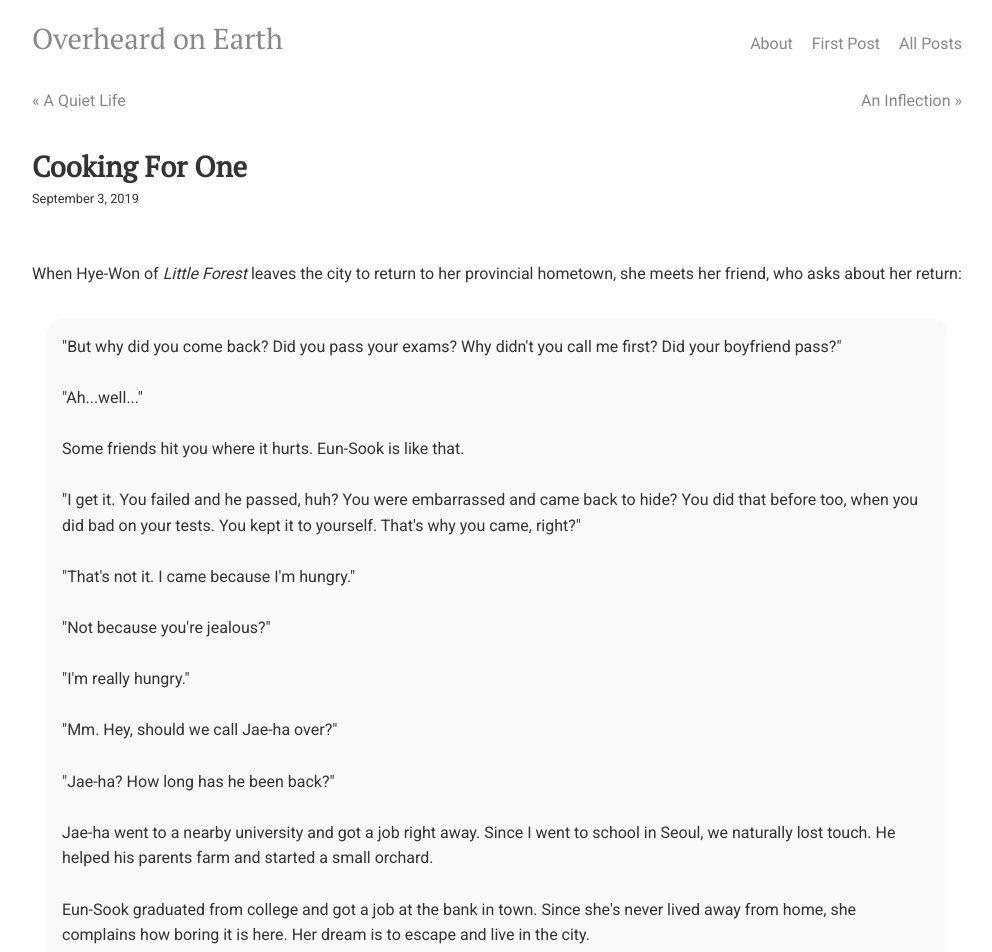
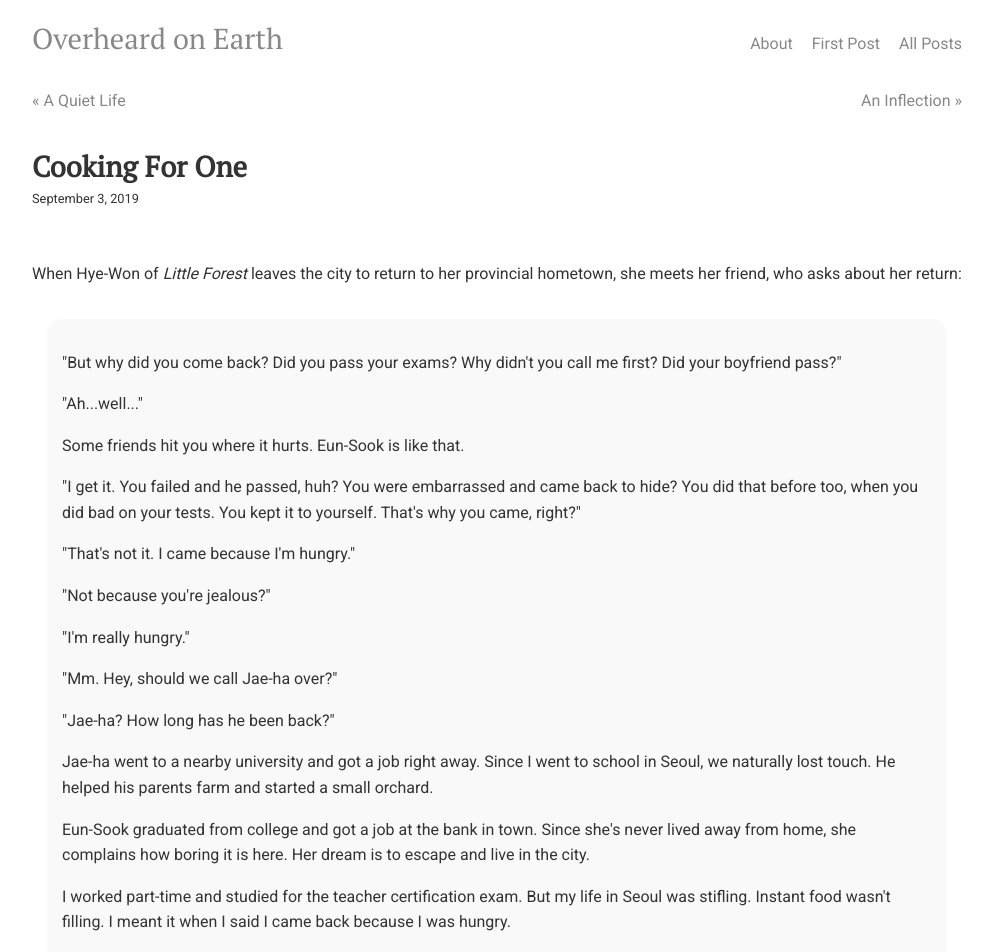
Before and after one commit to overheardonearth/overheardonearth.github.io, a Jekyll site: the page built from _posts/2019-09-03-cooking-for-one.html, in a window 1280 px wide. Shown: the top 952 px of the page, without its empty margins (143-1135 px from the left). Built offline with Jekyll 4.4.1, drawn with Linux system fonts in a browser that asks for light colours; comment, search, counter and statistics services are not loaded.

Commit message:
Update 2019-09-03-cooking-for-one.html

```diff
--- a/_posts/2019-09-03-cooking-for-one.html
+++ b/_posts/2019-09-03-cooking-for-one.html
@@ -8,39 +8,39 @@ date: 2019-09-03
 When Hye-Won of <i>Little Forest </i> leaves the city to return to her provincial hometown, she meets her friend, who asks about her return:
 
 <div class="media">
-"But why did you come back? Did you pass your exams? Why didn't you call me first? Did your boyfriend pass?"
+<p>"But why did you come back? Did you pass your exams? Why didn't you call me first? Did your boyfriend pass?"
 
- <br><br>
+<p>
 "Ah...well..."
 
- <br><br>
+<p>
 Some friends hit you where it hurts. Eun-Sook is like that.
 
- <br><br>
+<p>
 "I get it. You failed and he passed, huh? You were embarrassed and came back to hide? You did that before too, when you did bad on your tests. You kept it to yourself. That's why you came, right?"
 
- <br><br>
+<p>
 "That's not it. I came because I'm hungry."
 
- <br><br>
+<p>
 "Not because you're jealous?"
 
- <br><br>
+<p>
 "I'm really hungry."
 
- <br><br>
+<p>
 "Mm. Hey, should we call Jae-ha over?"
 
- <br><br>
+<p>
 "Jae-ha? How long has he been back?"
 
- <br><br>
+<p>
 Jae-ha went to a nearby university and got a job right away. Since I went to school in Seoul, we naturally lost touch. He helped his parents farm and started a small orchard.
 
- <br><br>
+<p>
 Eun-Sook graduated from college and got a job at the bank in town. Since she's never lived away from home, she complains how boring it is here. Her dream is to escape and live in the city.
 
- <br><br>
+<p>
 I worked part-time and studied for the teacher certification exam. But my life in Seoul was stifling. Instant food wasn't filling. I meant it when I said I came back because I was hungry.
 </div>
 
```
